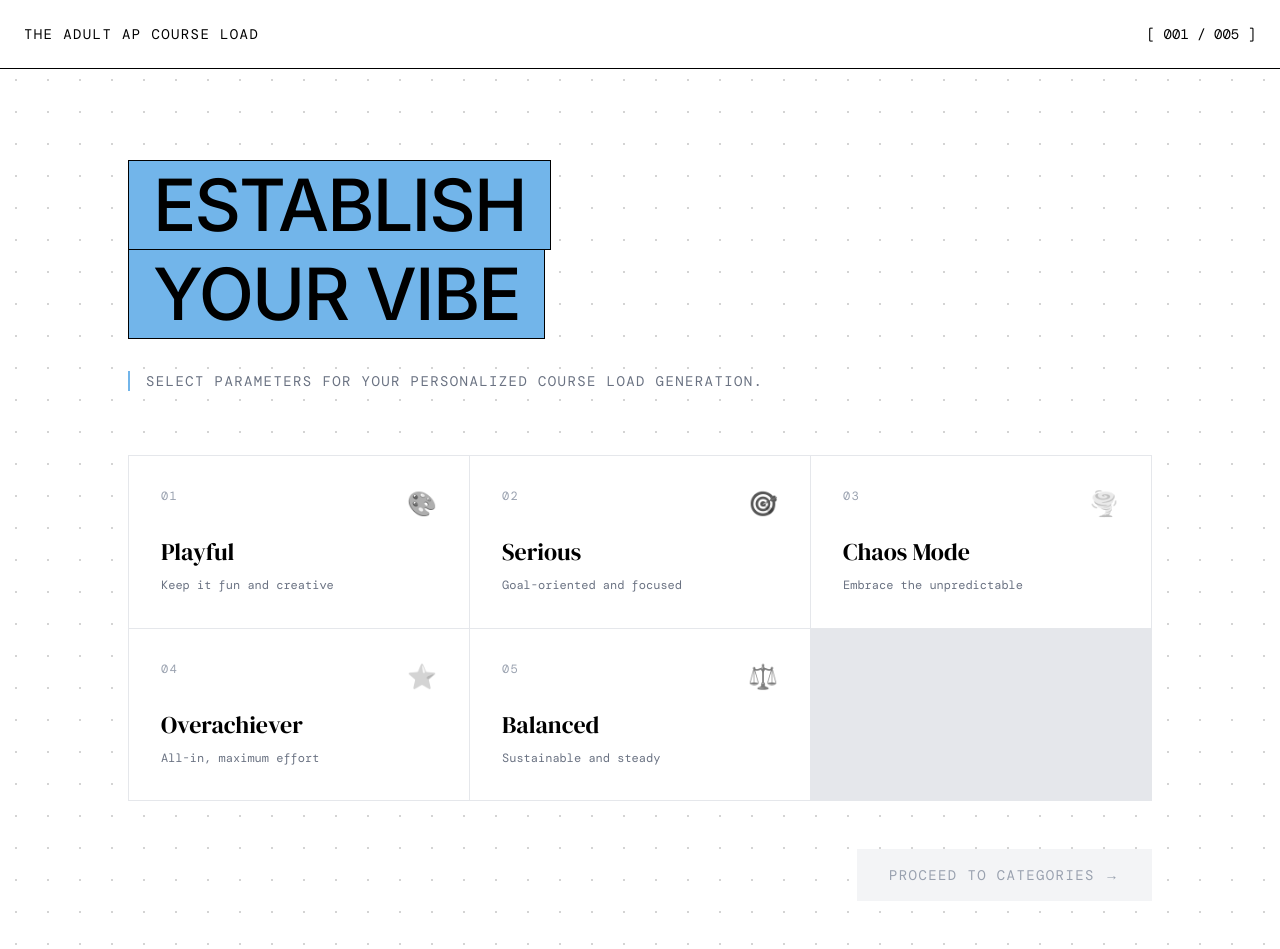
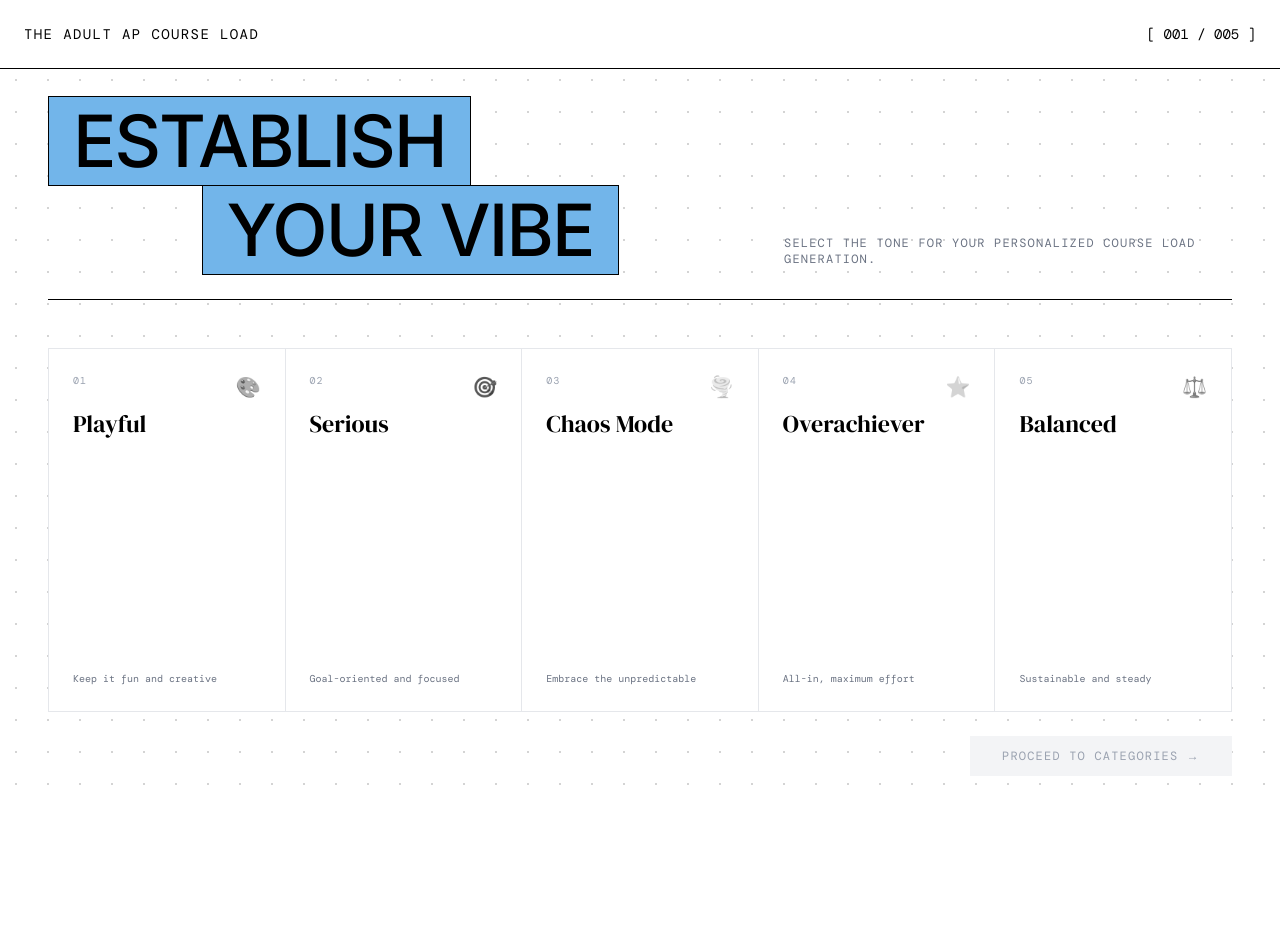
Before and after one commit to johnsontayler/adult-ap-course-load, a Next.js app: page /onboarding in a window 1280 px wide. After the commit the page ends 800 px from the top, so only its background shows below. Built offline with nearby package versions, Linux system fonts and the light colour scheme; a web font is replaced by a local one.

Commit message:
refactor: mood page cells and selection

```diff
--- a/src/app/onboarding/page.tsx
+++ b/src/app/onboarding/page.tsx
@@ -16,9 +16,7 @@ export default function OnboardingPage() {
 
   const toggleMood = (mood: MoodType) => {
     setSelectedMoods((prev) =>
-      prev.includes(mood)
-        ? prev.filter((m) => m !== mood)
-        : [...prev, mood]
+      prev.includes(mood) ? [] : [mood]
     );
   };
 
@@ -28,7 +26,7 @@ export default function OnboardingPage() {
   };
 
   return (
-    <div className="min-h-screen p-6 md:p-12 pt-32 md:pt-40">
+    <div className="h-screen w-full overflow-hidden flex flex-col">
       {/* Navigation Element (matches Splash) */}
       <div className="fixed top-0 left-0 w-full p-6 flex justify-between items-center z-40 bg-white border-b border-black">
         <div className="font-mono text-sm tracking-widest uppercase">
@@ -41,26 +39,28 @@ export default function OnboardingPage() {
         </div>
       </div>
 
-      <div className="max-w-5xl mx-auto">
+      <div className="flex-1 flex flex-col w-full max-w-7xl mx-auto pt-20 md:pt-24 pb-4 md:pb-6 px-6 md:px-12 h-full">
         {/* Header */}
         <motion.div
           initial={{ opacity: 0, y: 20 }}
           animate={{ opacity: 1, y: 0 }}
-          className="mb-16"
+          className="flex-none mb-4 md:mb-6"
         >
-          <div className="mb-8">
+          <div className="flex flex-col md:flex-row md:items-end justify-between gap-4 mb-4 md:mb-6 border-b border-black pb-4 md:pb-6">
             <EditorialTitle
               title={`ESTABLISH\nYOUR VIBE`}
               highlightColor="bg-report-blue"
+              className="leading-[0.8]"
+              staggered
             />
+            <p className="font-mono text-xs uppercase tracking-widest text-gray-500 max-w-md pb-2">
+              Select the tone for your personalized course load generation.
+            </p>
           </div>
-          <p className="font-mono text-sm uppercase tracking-widest text-gray-500 border-l-2 border-report-blue pl-4">
-            Select parameters for your personalized course load generation.
-          </p>
         </motion.div>
 
-        {/* Mood Grid */}
-        <div className="grid grid-cols-1 md:grid-cols-2 lg:grid-cols-3 gap-px bg-gray-200 border border-gray-200">
+        {/* Mood Grid - Takes remaining space */}
+        <div className="flex-1 min-h-0 grid grid-cols-2 grid-rows-3 md:grid-cols-3 md:grid-rows-2 lg:grid-cols-5 lg:grid-rows-1 gap-px bg-gray-200 border border-gray-200">
           {MOODS.map((mood, index) => {
             const isSelected = selectedMoods.includes(mood.value);
             return (
@@ -70,30 +70,36 @@ export default function OnboardingPage() {
                 animate={{ opacity: 1 }}
                 transition={{ delay: index * 0.1 }}
                 onClick={() => toggleMood(mood.value)}
-                className={`relative p-8 text-left transition-all duration-300 bg-white group hover:bg-gray-50
+                className={`relative p-3 md:p-6 text-left transition-all duration-300 bg-white group hover:bg-gray-50 flex flex-col justify-between h-full overflow-hidden
                   ${isSelected ? '!bg-report-yellow' : ''}
                 `}
               >
-                <div className="flex justify-between items-start mb-4">
-                  <span className="font-mono text-xs uppercase tracking-widest text-gray-400 group-hover:text-black">
-                    {index + 1 < 10 ? `0${index + 1}` : index + 1}
-                  </span>
-                  <span className="text-2xl grayscale group-hover:grayscale-0 transition-all">
-                    {mood.emoji}
-                  </span>
+                <div className="w-full">
+                  <div className="flex justify-between items-start mb-1 md:mb-2">
+                    <span className="font-mono text-[10px] uppercase tracking-widest text-gray-400 group-hover:text-black">
+                      {index + 1 < 10 ? `0${index + 1}` : index + 1}
+                    </span>
+                    <span className="text-lg md:text-xl grayscale group-hover:grayscale-0 transition-all">
+                      {mood.emoji}
+                    </span>
+                  </div>
+                  <h3 className="font-serif text-lg md:text-2xl mb-1 leading-tight">{mood.value}</h3>
                 </div>
-                <h3 className="font-serif text-2xl mb-2">{mood.value}</h3>
-                <p className="font-mono text-xs text-gray-500 leading-relaxed">
+
+                <p className="font-mono text-[10px] text-gray-500 leading-relaxed mt-1 md:mt-2">
                   {mood.description}
                 </p>
 
                 {/* Corner Accent */}
                 {isSelected && (
-                  <div className="absolute top-0 right-0 w-3 h-3 bg-black" />
+                  <div className="absolute top-0 right-0 w-2 h-2 bg-black" />
                 )}
               </motion.button>
             );
           })}
+
+          {/* Ghost Cell to fill grid on mobile/tablet */}
+          <div className="bg-white lg:hidden block" />
         </div>
 
         {/* Continue Action */}
@@ -101,12 +107,12 @@ export default function OnboardingPage() {
           initial={{ opacity: 0 }}
           animate={{ opacity: 1 }}
           transition={{ delay: 0.6 }}
-          className="mt-12 flex justify-end"
+          className="flex-none mt-4 md:mt-6 flex justify-end"
         >
           <button
             onClick={handleContinue}
             disabled={selectedMoods.length === 0}
-            className={`group relative px-8 py-4 overflow-hidden font-mono text-sm uppercase tracking-widest transition-colors duration-300
+            className={`group relative px-8 py-3 overflow-hidden font-mono text-xs uppercase tracking-widest transition-colors duration-300
               ${selectedMoods.length === 0
                 ? 'bg-gray-100 text-gray-400 cursor-not-allowed'
                 : 'bg-black text-white hover:bg-report-blue hover:text-black'
```
